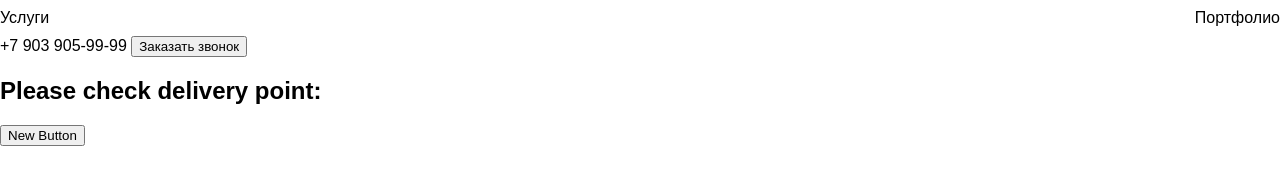
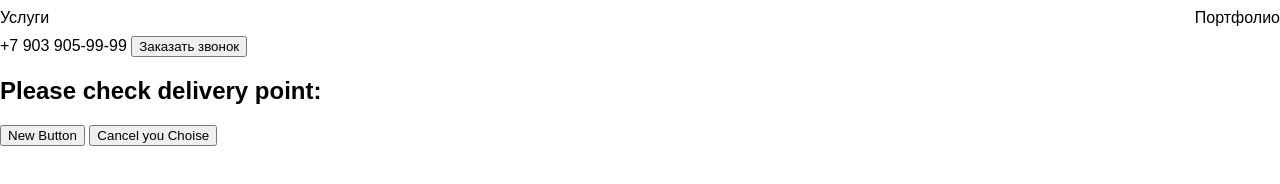
Before and after one commit to DenisIvanov1993/special-app, a plain HTML site: page index.html in a window 1280 px wide. Drawn offline with Linux system fonts and the light colour scheme.

Commit message:
Last button

```diff
--- a/index.html
+++ b/index.html
@@ -22,5 +22,6 @@
         <h2>Please check delivery point:</h2>
     </header>
     <button>New Button</button>
+    <button>Cancel you Choise</button>
 </body>
 </html>
```
